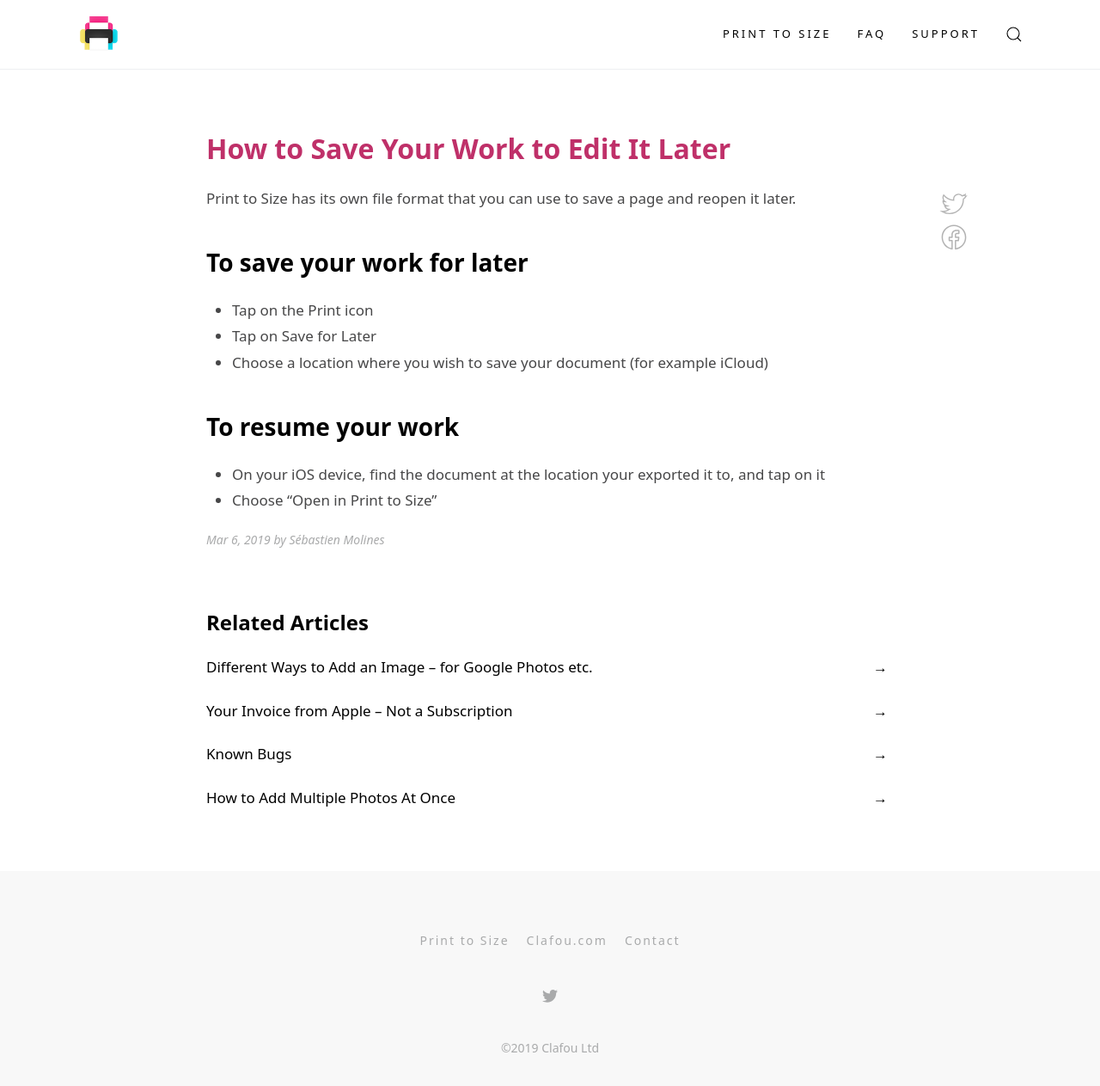
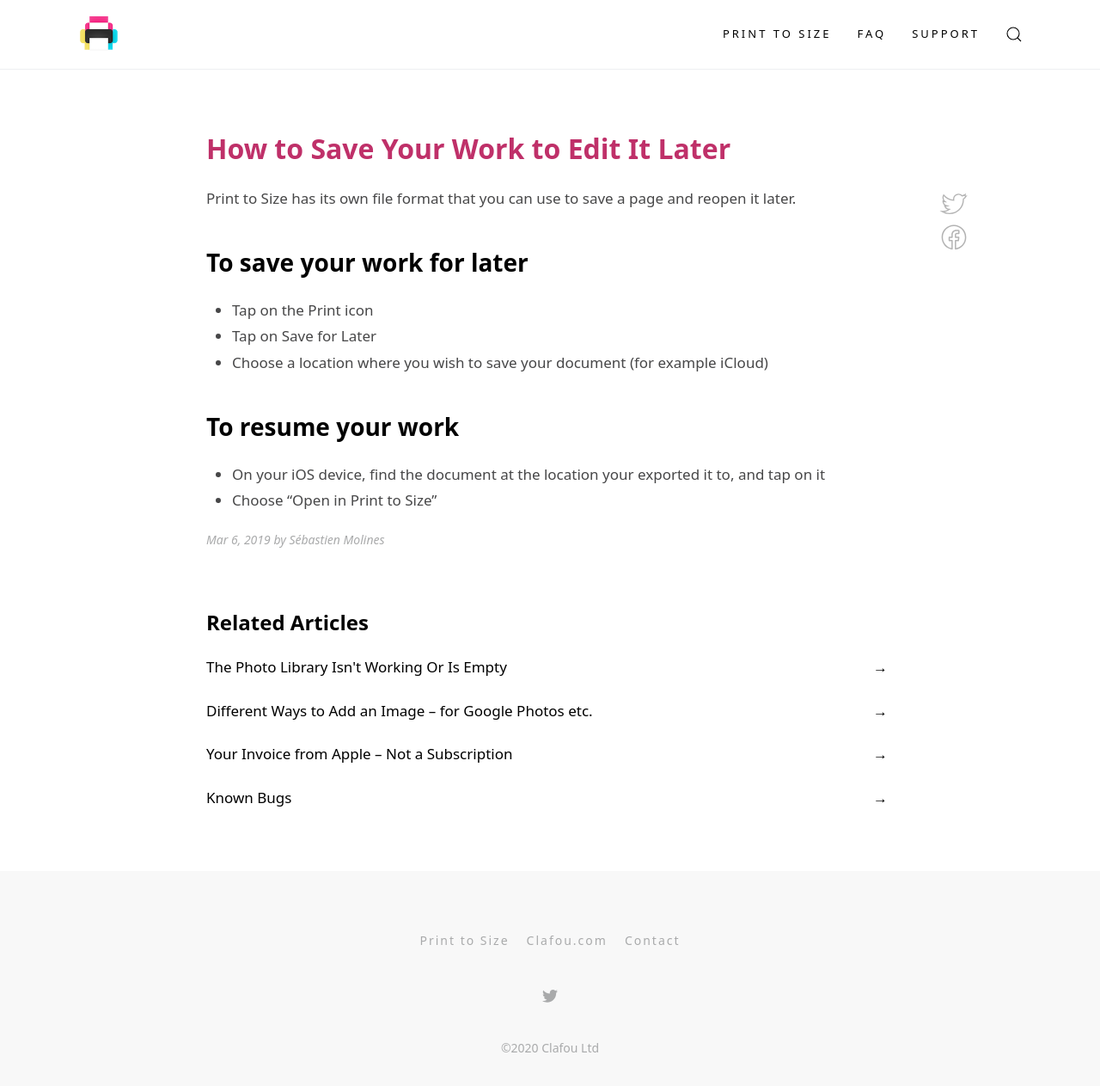
Before and after one commit to Clafou/support.print, a Jekyll site: the page built from _posts/2019-03-06-save-for-later.md, in a window 1280 px wide and 1299 px high. Shown: the top 1263 px of the window at 86% size. Built offline with Jekyll 4.4.1, drawn with Linux system fonts in a browser that asks for light colours; part of the change alters nothing that is shown.

Commit message:
Added a new post. Updated copyright year.

```diff
--- a/_config.yml
+++ b/_config.yml
@@ -45,7 +45,7 @@ github_username:
 
 # Default footer image settings
 footer:
-    copyright:      ©2019 Clafou Ltd
+    copyright:      ©2020 Clafou Ltd
 
 # Disqus comments shortname, requires Disqus account https://disqus.com/
 disqus:
--- /dev/null
+++ b/_posts/2020-06-29-cannot-add-from-photo-library.md
@@ -0,0 +1,23 @@
+---
+layout: post
+title: The Photo Library Isn't Working Or Is Empty
+categories: [Troubleshooting]
+---
+
+If you are experiencing issues with the photo library accessed via the + button, please try the following:
+
+## Check That The App Has Access To Your Photos
+
+* Open your Settings app
+* Tap on Privacy
+* Tap on Photos
+* Tap on Print to Size
+* If "Never" is selected, please change it to the other option, "Read and Write".
+
+## Not Fixed? Try Restarting Your Device
+
+If your Photo Library uses iCloud, there may be an iCloud-related issue. Sometimes a full restart solves such problems. [Click here to read how to restart your iPhone or iPad here.](https://support.apple.com/en-us/HT201559)
+
+## Still Not Working?
+
+The + button is not the only way to add images. You can also use Copy/Paste, and additionally on iPad you can use drag & drop. [See this page for instructions.]({{ site.baseurl }}{% link _posts/2019-11-11-add-an-image.md %})
```
